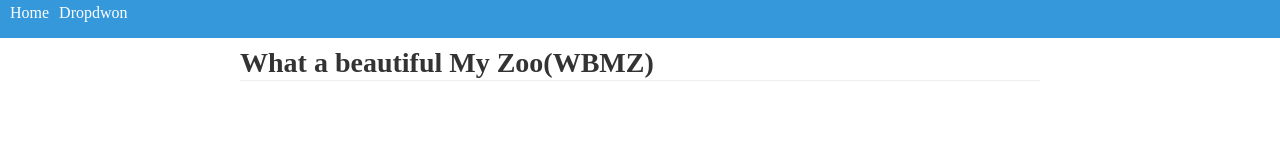
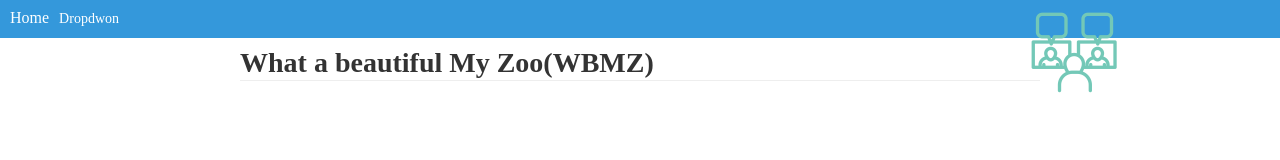
Before and after one commit to toto1444/Project-Via-Lactea, a JavaScript app in the folder Project/ojakgyo/src/: page /WBMZ in a window 1280 px wide. Shown: the top 160 px of the page. Built offline with nearby package versions, Linux system fonts and the light colour scheme; the HTML template or start-up script is replaced by a standard one; a web font is replaced by a local one; what vue-comment-grid, vue-disqus would draw is missing.

Commit message:
End of development, now under review of code modificationcompetion of nav

```diff
--- a/Project/ojakgyo/src/components/nav.vue
+++ b/Project/ojakgyo/src/components/nav.vue
@@ -15,6 +15,9 @@ bug 수정: 안아현
 			<div class="navbgstyle">
 				<router-link class="homestyle" to='/'>Home</router-link>
 				<button class="downbtn" v-on:click="downupbtn"> Dropdwon </button>
+			</div>
+			<div class="logolocation">
+				<img src="../assets/final_logo.png" class="logostyle">
 			</div>
 			<div id="btnshowing" class="dropstyle">
 				<router-link class="dropa1" to="whatsojacgyo">오작교란?</router-link>
@@ -44,7 +47,7 @@ export default {
 .navtotalstyle {
 	position: fixed;
 	width: 100%;
-	z-index: 9999;
+	z-index: 8888;
 }
 .dropa1 {
 	border-right: 1px solid #f6f8fa;
@@ -63,9 +66,11 @@ export default {
 }
 
 .downbtn {
+	padding-top: 8px;
 	background-color: #3498DB;
 	color: white;
 	border: none;
+	font-size: 14px;
 }
 .dropstyle a {
 	color: white;
@@ -78,4 +83,13 @@ export default {
 .downbtn:hover .downbtn:focus {
 	background-color: #2980B9;
 }
+.logostyle {
+	width: 50%;
+}
+.logolocation {
+	position: fixed;
+	z-index: 9999;
+	left: 80%;
+	top: 0%;
+}
 </style>
--- a/Project/ojakgyo/src/components/startScreen.vue
+++ b/Project/ojakgyo/src/components/startScreen.vue
@@ -41,7 +41,7 @@ export default {
    animation-fill-mode: both;
    animation-name: ojacgyoMove;
    background: #555bf9;
-   z-index: 1000;
+   z-index: 9999;
 }
 @keyFrames ojacgyoMove {
   0% {
--- a/Project/ojakgyo/src/views/Home.vue
+++ b/Project/ojakgyo/src/views/Home.vue
@@ -1,6 +1,6 @@
 <template>
   <div class="home">
-<!--    <navigation> </navigation> -->
+    <navigation> </navigation>
     <mainPage></mainPage>
     <srcHeader></srcHeader>
     <rank></rank>
@@ -18,7 +18,7 @@
 <script>
 // @ is an alias to /src
 import mainPage from '@/components/mainPage.vue'
-//import navigation from '@/components/nav.vue'
+import navigation from '@/components/nav.vue'
 import chatbot from '@/components/chatbot.vue'
 import srcHeader from '@/components/header1.vue'
 import rank from '@/components/rank.vue'
@@ -30,10 +30,9 @@ import VueRealWave from 'vue-real-wave'
 
 export default {
   name: 'Home',
-
   components: {
     mainPage,
-//    navigation,
+    navigation,
     chatbot,
     srcHeader,
     rank,
--- a/Project/ojakgyo/src/views/team.vue
+++ b/Project/ojakgyo/src/views/team.vue
@@ -1,4 +1,6 @@
 <template>
+	<div>
+		<navigation></navigation>
   <div id='write' class=''>
 	<p>
 		&nbsp;
@@ -245,11 +247,15 @@
 		&nbsp;
 	</p>
 </div>
+</div>
 </template>
 <script>
-
+import navigation from "@/components/nav.vue"
 export default {
-  name: "team"
+  name: "team",
+	components: {
+		navigation
+	}
 }
 </script>
 <style scoped>
--- a/Project/ojakgyo/src/views/whatsojacgyo.vue
+++ b/Project/ojakgyo/src/views/whatsojacgyo.vue
@@ -1,4 +1,6 @@
 <template>
+	<div>
+		<navigation></navigation><br>
   <div id='write' class=''>
 	<h2><a name="오작교의-필요성" class="md-header-anchor"></a><span>오작교의 필요성</span></h2>
 	<p>
@@ -75,12 +77,17 @@
 		<li><a href='mailto:emali@emailadress.com' target='_blank' class='url'>emali@emailadress.com</a></li>
 	</ul>
 </div>
+</div>
 </template>
 
 <script>
+import navigation from '@/components/nav.vue'
 
 export default {
-  name: "whatsojacgyo"
+  name: "whatsojacgyo",
+	components: {
+		navigation
+	}
 }
 
 </script>
--- a/Project/ojakgyo/src/views/zombieCells.vue
+++ b/Project/ojakgyo/src/views/zombieCells.vue
@@ -41,7 +41,6 @@ import chatbot from '@/components/chatbot.vue'
 import zombieSource from '@/components/zombieGame.vue'
 import VueLikeDislikeButtons from 'vue-like-dislike-buttons'
 
-
 export default {
 
     name: 'zombieCells',
```
Also changed, not shown: Project/ojakgyo/src/assets/Jiung_profile.jpg (deleted), Project/ojakgyo/src/assets/final_logo.png (added).
